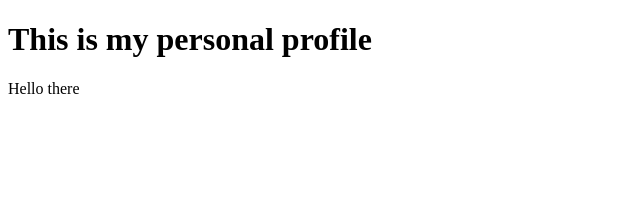
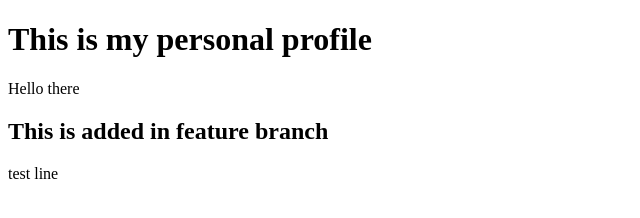
Before and after one commit to vineshtk/git_vscode, a plain HTML site: page index.html in a window 1280 px wide. Shown: the whole page, without its empty margins (0-640 px from the left). Drawn offline with Linux system fonts and the light colour scheme.

Commit message:
commit fronm feature branch

```diff
--- a/index.html
+++ b/index.html
@@ -8,5 +8,7 @@
 <body>
     <h1>This is my personal profile</h1>
     <p>Hello there</p>
+    <h2>This is added in feature branch</h2>
+    <p>test line</p>
 </body>
 </html>
```
